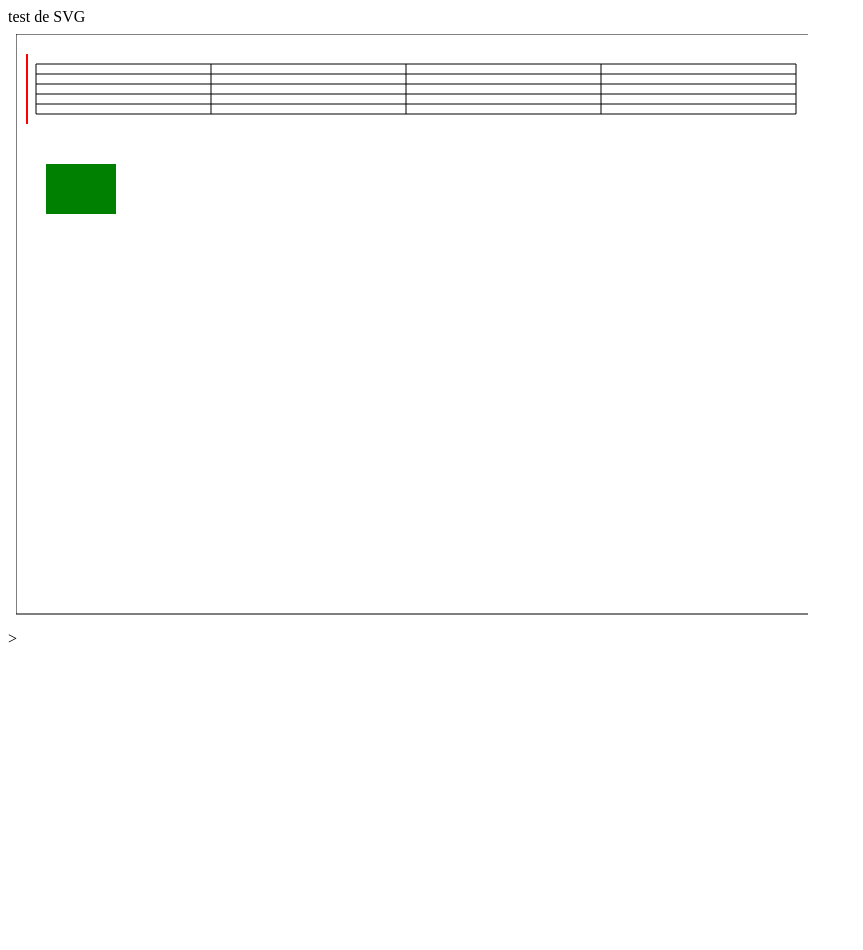
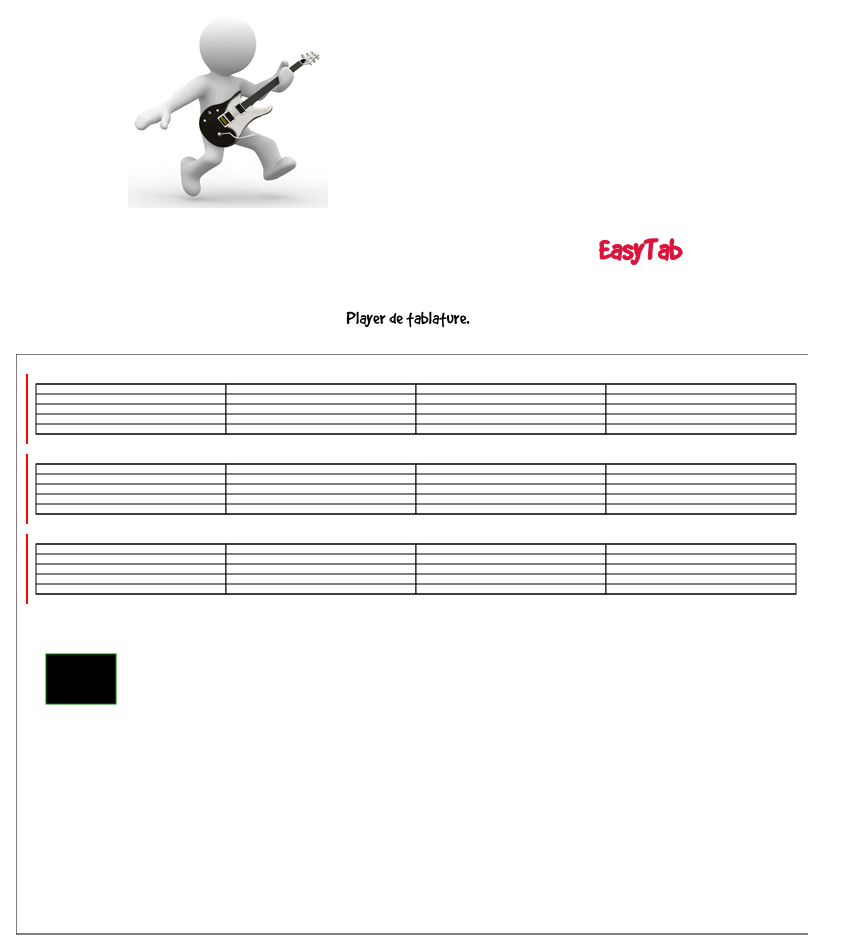
Before and after one commit to yoan-durand/Projet-PLIC-EasyTab, a PHP site: page / in a window 1280 px wide. Shown: the whole page, without its empty margins (0-863 px from the left). Before the commit the page ends 643 px from the top, so only its background shows below. Run offline with PHP 8.4, Linux system fonts and the light colour scheme.

Commit message:
Add some CSS on the index.html add new font and one picture

```diff
--- a/src/css/stylesheet.css
+++ b/src/css/stylesheet.css
@@ -6,6 +6,42 @@
         Purpose of the stylesheet follows.
 */
 
-root {
-    display: block;
+/*
+    declaration nouvelle police
+*/
+
+@font-face
+    {
+        font-family: 'GoodDogRegular';
+        src: url('font/GoodDog-webfont.eot');
+        src: url('font/GoodDog-webfont.eot?#iefix') format('embedded-opentype'),
+            url('font/GoodDog-webfont.woff') format('woff'),
+            url('font/GoodDog-webfont.ttf') format('truetype'),
+            url('font/GoodDog-webfont.svg#GoodDogRegular') format('svg');
+        font-weight: 300;
+        font-style: normal;
+    }
+img
+{
+    margin-left: 120px;
 }
+h1
+{
+    color: crimson;
+    text-align: center;
+    font-family: 'GoodDogRegular';
+}
+
+p
+{
+font-family: 'GoodDogRegular';
+font-size:larger;
+text-align: center;
+}
+
+section
+{
+    position: absolute;
+    left: auto;
+    right: auto;
+}
--- a/src/index.html
+++ b/src/index.html
@@ -5,13 +5,24 @@ and open the template in the editor.
 <!DOCTYPE html>
 <html>
     <head>
-        <title></title>
+        <title>EasyTab</title>
         <meta  charset="UTF-8">
+        <link rel="stylesheet" href="css/stylesheet.css" />
     </head>
     <body>
-        <div>test de SVG</div>
+        <header>
+            <img src="image/piti-bonhomme.jpg" alt="piti-bonhomme" />
+            <h1>EasyTab</h1>
+        </header>
             <section>
+                <p>
+                    Player de tablature.<br/>
+                </p>
+
                 <embed src="SVG/partition.svg" width="800" height="600" type="image/svg+xml" />
-            </section>>
+            </section>
+        <footer>
+
+        </footer>
     </body>
 </html>
```
Also changed, not shown: src/css/font/Fonthead Standard EULA.txt (added, +23 -0 lines), src/css/font/stylesheet.css (added, +15 -0 lines), src/SVG/partition.svg, src/css/font/GoodDog-webfont.ttf (added), src/css/font/GoodDog-webfont.woff (added), src/css/font/GoodDog.otf (added), src/image/piti-bonhomme.jpg (added), 3 other files.
